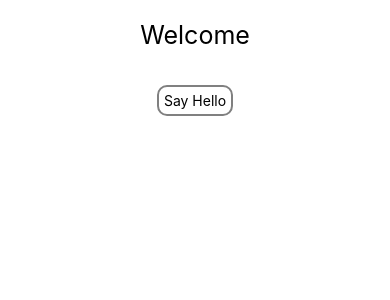
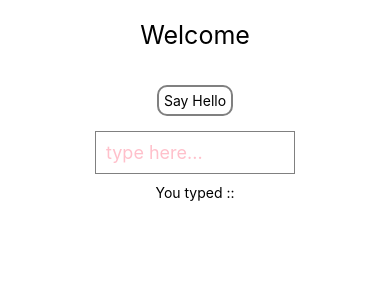
Before and after one commit to gurvanhenry/RNe2eTestCI, a React Native app: screen / in a window 390 px wide. Shown: the top 300 px of the page. Built offline with nearby package versions, Linux system fonts and the light colour scheme.

Commit message:
Add input text test

```diff
--- a/src/App.tsx
+++ b/src/App.tsx
@@ -1,9 +1,17 @@
 import React, {useState} from 'react';
-import {SafeAreaView, ScrollView, StatusBar, View, Text} from 'react-native';
+import {
+  SafeAreaView,
+  ScrollView,
+  StatusBar,
+  View,
+  Text,
+  TextInput,
+} from 'react-native';
 import {Button} from './components/Button';
 
 export function App() {
   const [displayHelloWorld, setDisplayHelloWorld] = useState(false);
+  const [enteredText, setEnteredText] = useState('');
 
   const onPressHello = () => {
     setDisplayHelloWorld(true);
@@ -16,7 +24,6 @@ export function App() {
   return (
     <SafeAreaView>
       <StatusBar barStyle={'dark-content'} />
-
       <ScrollView>
         {displayHelloWorld ? (
           <View
@@ -44,6 +51,23 @@ export function App() {
             <Button testID="hello_button" onPress={() => onPressHello()}>
               Say Hello
             </Button>
+            <TextInput
+              testID="welcomeInput"
+              placeholder="type here..."
+              value={enteredText}
+              onChangeText={setEnteredText}
+              style={{
+                marginTop: 8,
+                fontSize: 18,
+                width: 200,
+                padding: 10,
+                margin: 10,
+                borderWidth: 1,
+                borderColor: 'grey',
+                color: 'pink',
+              }}
+            />
+            <Text testID="welcomeTypeText">You typed :{enteredText}:</Text>
           </View>
         )}
       </ScrollView>
```
Also changed, not shown: 1 other file (tests, documents, lock files or other folders).
